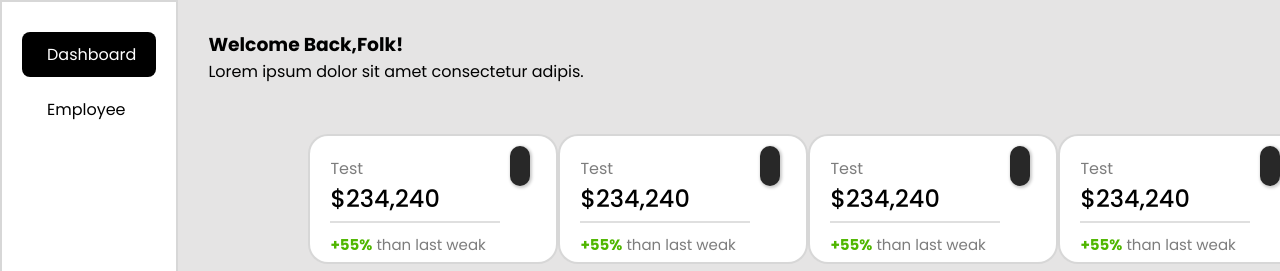
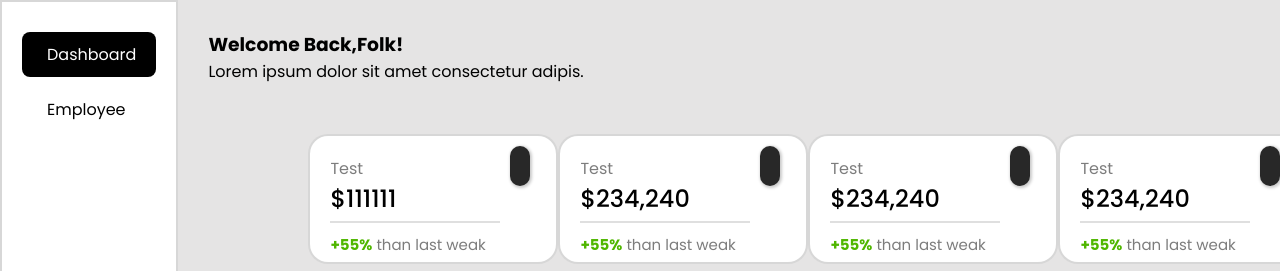
Before and after one commit to PolawatK/projectfrontendfinal, an Angular app in the folder finalproject/: page /Dashboard in a window 1280 px wide. Shown: the top 271 px of the page. Built offline with nearby package versions, Linux system fonts and the light colour scheme; some icons are missing.

Commit message:
test change

```diff
--- a/finalproject/src/app/dashboard/dashboard.html
+++ b/finalproject/src/app/dashboard/dashboard.html
@@ -5,7 +5,7 @@
         <div class="static-box">
             <div class="static-box-data">
               <p>Test</p>
-              <h2>$234,240</h2>
+              <h2>$111111</h2>
               <hr>
               <p class="percent"> <strong>+55%</strong> than last weak</p>
             </div>
```
